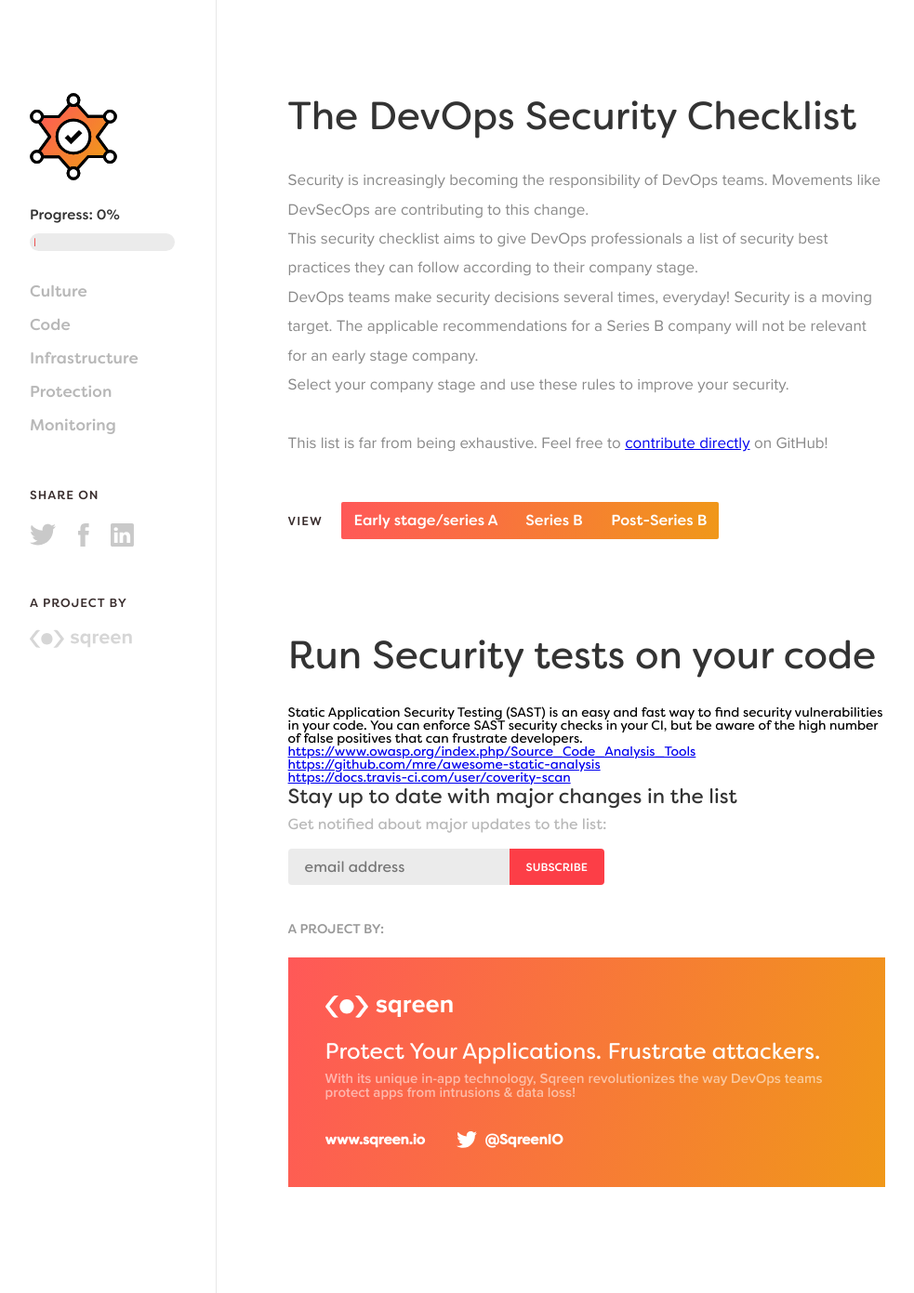
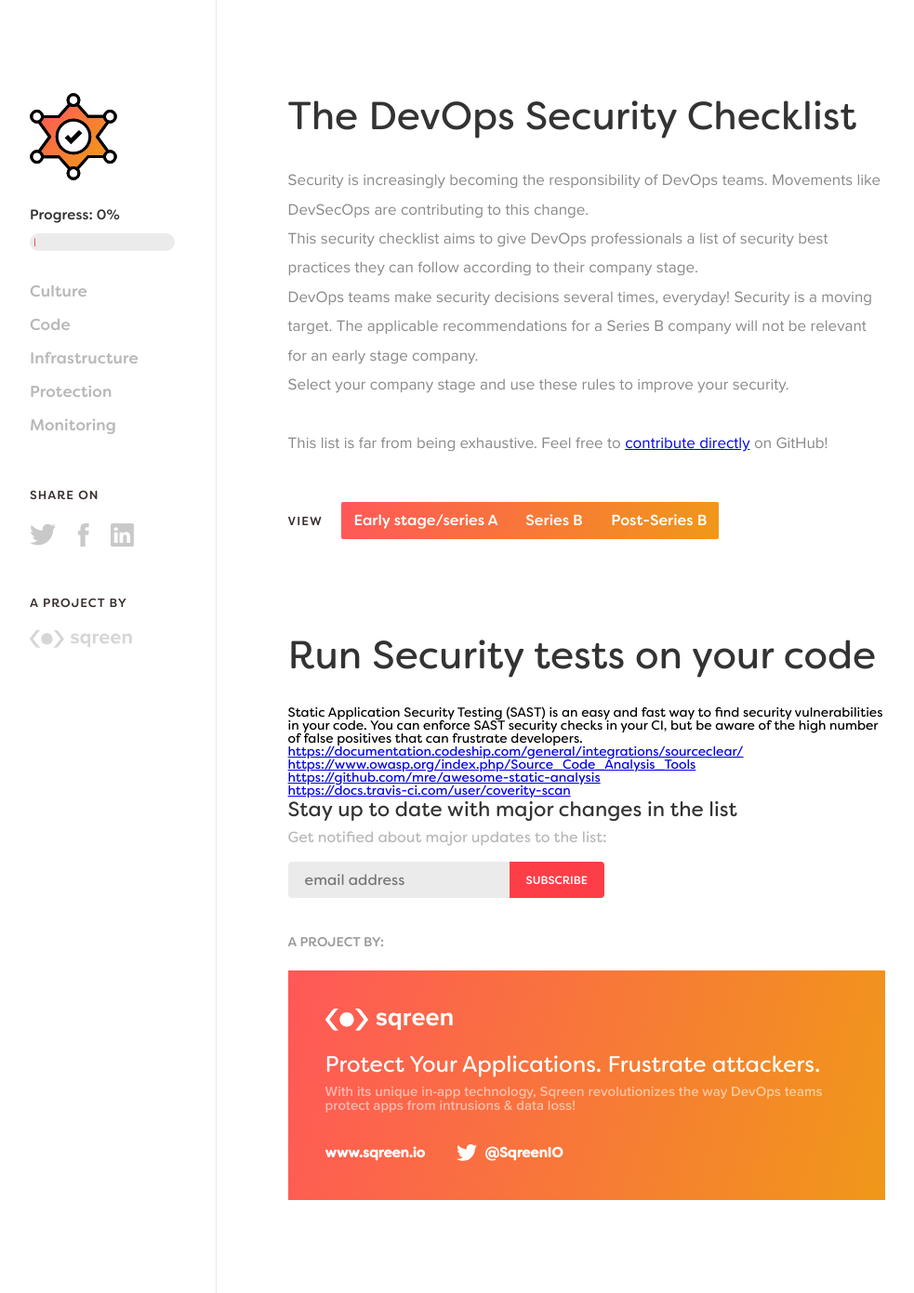
Before and after one commit to sqreen/DevOpsSecurityChecklist, a Jekyll site: the page built from _tips/run-security-tests-on-your-code.markdown, in a window 1280 px wide and 1391 px high. Shown: the whole window at 93% size, without its empty margins (148-1131 px from the left). Built offline with Jekyll 4.4.1, drawn with Linux system fonts in a browser that asks for light colours; comment, search, counter and statistics services are not loaded; some of the changed lines change nothing that is shown.

Commit message:
Run security analysis with Codeship x SourceClear

```diff
--- a/_tips/run-security-tests-on-your-code.markdown
+++ b/_tips/run-security-tests-on-your-code.markdown
@@ -5,6 +5,8 @@
 ---
 Static Application Security Testing (SAST) is an easy and fast way to find security vulnerabilities in your code. You can enforce SAST security checks in your CI, but be aware of the high number of false positives that can frustrate developers.
 
+[https://documentation.codeship.com/general/integrations/sourceclear/](https://documentation.codeship.com/general/integrations/sourceclear/)
+
 [https://www.owasp.org/index.php/Source_Code_Analysis_Tools](https://www.owasp.org/index.php/Source_Code_Analysis_Tools)
 
 [https://github.com/mre/awesome-static-analysis](https://github.com/mre/awesome-static-analysis)
```
